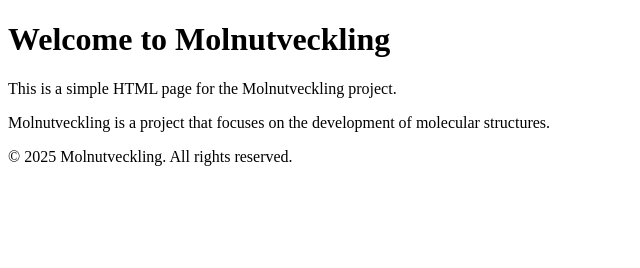
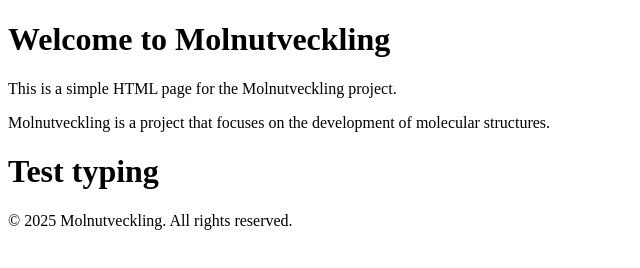
Before and after one commit to HansDanielsson/Molnutveckling, a plain HTML site: page index.html in a window 1280 px wide. Shown: the whole page, without its empty margins (0-640 px from the left). Drawn offline with Linux system fonts and the light colour scheme.

Commit message:
text edit in test

```diff
--- a/index.html
+++ b/index.html
@@ -11,6 +11,7 @@
   <h1>Welcome to Molnutveckling</h1>
   <p>This is a simple HTML page for the Molnutveckling project.</p>
   <p>Molnutveckling is a project that focuses on the development of molecular structures.</p>
+  <h1>Test typing</h1>
   <footer>
     <p>&copy; 2025 Molnutveckling. All rights reserved.</p>
   </footer>
```
